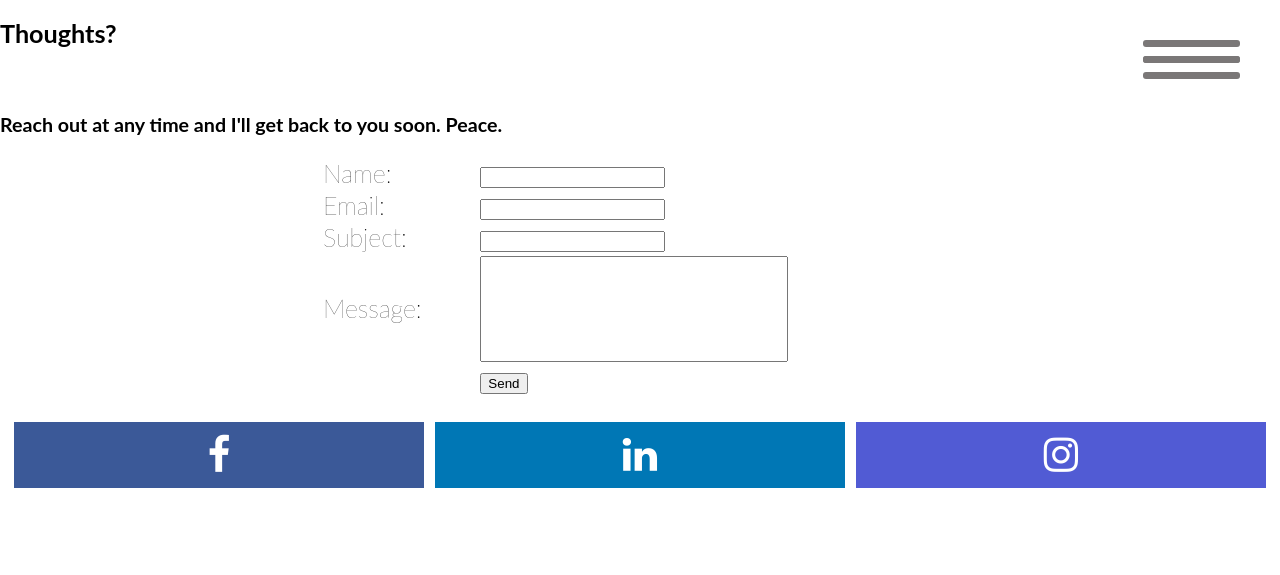
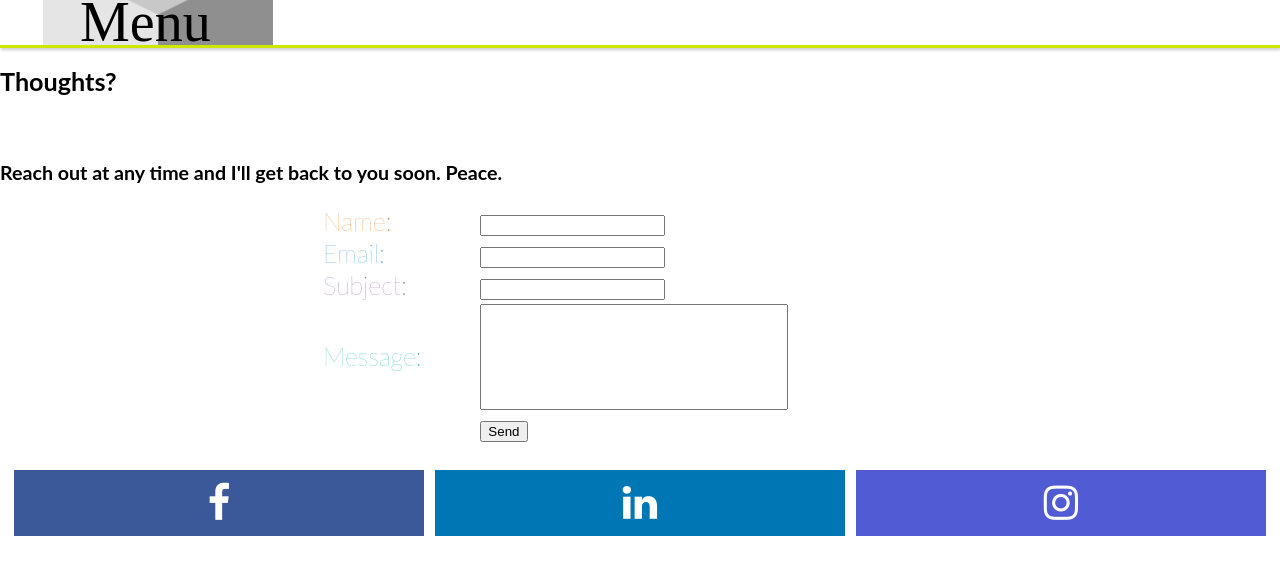
Before and after one commit to Paulavancamp/Paulavancamp.github.io, a Jekyll site: the page connect.html, which Jekyll copies as it is, in a window 1280 px wide. Shown: the top 575 px of the page. Built offline with Jekyll 4.4.1, drawn with Linux system fonts in a browser that asks for light colours.

Commit message:
removed js and animated with css

```diff
--- a/connect.html
+++ b/connect.html
@@ -5,21 +5,16 @@
 		<!-- link to main stylesheet -->
         <link rel="stylesheet" type="text/css" href="/css/main.css">
         <link rel="stylesheet" type="text/css" href="/css/contact.css">
-        <script type="text/javascript" src="/menu.js"></script>
 	</head>
 <meta name="viewport" content="width=device-width, initial-scale=1">
 <link rel="stylesheet" href="https://cdnjs.cloudflare.com/ajax/libs/font-awesome/4.7.0/css/font-awesome.min.css">
 <link href='https://fonts.googleapis.com/css?family=Roboto:400,100' rel='stylesheet' type='text/css'>
 
 
-<a id="hamburger-icon" href="#" class="open-close-btn"><span></span>
-    <span></span>
-    <span></span>
-    <span></span>
-</a>
-
-<div id="myNav" class="overlay">
-    <div class="overlay-content">
+<div class="collapsible-menu">
+    <input type="checkbox" id="menu">
+            <label for="menu">Menu</label>
+    <div class="menu-content">
     <div class="wrapper">
     <div class="cube-wrapper">
           <a href="/about.html">
--- a/css/main.css
+++ b/css/main.css
@@ -8,6 +8,22 @@
   font-weight: 100;
   background: #ffffff;
   font-size: 14px;
+}
+
+.purp{
+  color:#9b59b6;
+}
+.orn{
+  color:#e67e22;
+}
+.green{
+  color:#1abc9c;
+}
+.blu{
+  color:#3498db;
+}
+.red{
+  color:#e74c3c;
 }
 
 
@@ -22,133 +38,34 @@
 }
 
 
-.overlay {
-  height: 0%;
-  width: 100%;
-  position: fixed;
-  z-index: 1;
-  top: 0;
-  left: 0;
-  background-color: rgba(0, 0, 0, 0.432);
-  overflow-y: hidden;
-  transition: 0.5s;
+.menu-content {
+  max-height: 0;
+  overflow: hidden;
+  font-family: 'Oswald', sans-serif;
+  padding: 0 0 0 50px;
 }
-
-.overlay-open{ height: 100%; }
-
-.overlay-content {
-  position: relative;
-  top: 25%;
-  width: 100%;
-  text-align: center;
-  margin-top: 30px;
+.collapsible-menu {
+  background-color: rgb(255, 255, 255);
+  padding: 0px 30px;
+  border-bottom: 3px solid #CDE700;
+  box-shadow: 1px 2px 3px rgba(0,0,0,0.2);
 }
-
-.overlay a {
-  padding: 8px;
-  text-decoration: none;
-  font-size: 36px;
-  color: #ffaaaa;
-  text-transform: uppercase;
+.collapsible-menu label {
+  font-family: 'Sedgwick Ave Display', cursive;
+  font-size: 56px;
   display: block;
-  transition: 0.3s;
+  cursor: pointer;
+  background: url(/images/cube-icon.png) no-repeat left center;
+  padding: 10px 0 10px 50px;
 }
-
-.overlay a:hover, .overlay a:focus {
-  color: #ccc;
+input#menu {
+  display: none;
 }
-
-.open-close-btn {
-  position: absolute;
-  top: 40px;
-  right: 40px;
-text-decoration: none;
-z-index:10;
+input:checked +label {
+  background-image: url(/images/X-icon.png);
 }
-
-@media screen and (max-height: 450px) {
-.overlay {overflow-y: auto;}
-.overlay a {font-size: 20px}
-}
-
-
-/* Hamburger Icon */
-#hamburger-icon{
-display: block;
-width: 50px;
-height: 39px;
--webkit-transform: rotate(0deg);
--moz-transform: rotate(0deg);
--o-transform: rotate(0deg);
-transform: rotate(0deg);
--webkit-transition: .5s ease-in-out;
--moz-transition: .5s ease-in-out;
--o-transition: .5s ease-in-out;
-transition: .5s ease-in-out;
-cursor: pointer;
-}
-
-
-#hamburger-icon span {
-display: block;
-position: absolute;
-height: 7px;
-width: 100%;
-background: rgb(122, 119, 119);
-border-radius: 3px;
-opacity: 1;
-left: 0;
--webkit-transform: rotate(0deg);
--moz-transform: rotate(0deg);
--o-transform: rotate(0deg);
-transform: rotate(0deg);
--webkit-transition: .25s ease-in-out;
--moz-transition: .25s ease-in-out;
--o-transition: .25s ease-in-out;
-transition: .25s ease-in-out;
-}
-
-
-/* Hamburger Lines  */
-
-#hamburger-icon span:nth-child(1) {
-top: 0px;
-}
-
-#hamburger-icon span:nth-child(2), #hamburger-icon span:nth-child(3) {
-top: 16px;
-}
-
-#hamburger-icon span:nth-child(4) {
-top: 32px;
-}
-
-#hamburger-icon.hamburger-open span{background:#fff}
-
-#hamburger-icon.hamburger-open span:nth-child(1) {
-top: 18px;
-width: 0%;
-left: 50%;
-}
-
-#hamburger-icon.hamburger-open span:nth-child(2) {
--webkit-transform: rotate(45deg);
--moz-transform: rotate(45deg);
--o-transform: rotate(45deg);
-transform: rotate(45deg);
-}
-
-#hamburger-icon.hamburger-open span:nth-child(3) {
--webkit-transform: rotate(-45deg);
--moz-transform: rotate(-45deg);
--o-transform: rotate(-45deg);
-transform: rotate(-45deg);
-}
-
-#hamburger-icon.hamburger-open span:nth-child(4) {
-top: 18px;
-width: 0%;
-left: 50%;
+input:checked ~ .menu-content {
+  max-height: 100%;
 }
 
 
--- a/menu.js
+++ b/menu.js
@@ -1,14 +1,12 @@
   /* Open Menu */
-  var menuicon = document.getElementById("hamburger-icon");
-  var overlay = document.getElementById("overlay");
   console.log("loading page");
 
-  var toggleMenu = function(){
+  function toggleMenu(){
     console.log("test1");
     // prevent default anchor click
     e.preventDefault();
+    var menuicon = document.getElementById("hamburger-icon");
+    var overlay = document.getElementById("overlay");
     overlay.toggleClass("overlay-open");
     menuicon.toggleClass("hamburger-open");
 }
-
-menuicon.addEventListener("click", toggleMenu);
```
Also changed, not shown: about.html (+4 -9 lines), code.html (+4 -9 lines), work.html (+4 -9 lines), images/X-icon.png (added), images/cube-icon.png (added).
